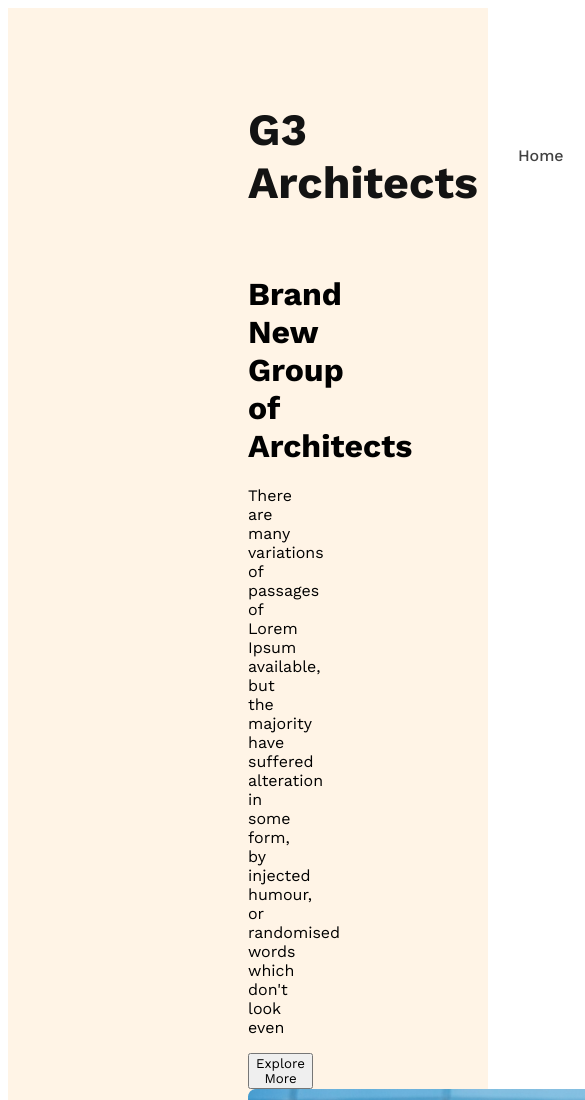
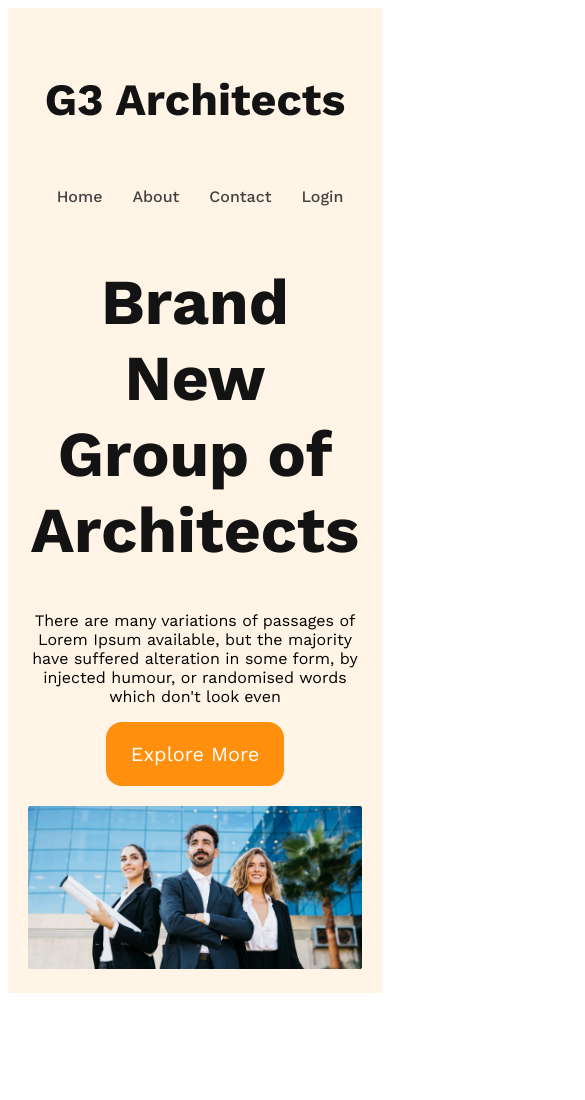
Before and after one commit to FoyjurManik/G3-Arcitect-webside, a plain HTML site: page index.html in a window 390 px wide. Shown: the top 1100 px of the page, 585 px wide, since content can reach past the window. After the commit the page ends 1001 px from the top, so only its background shows below. Drawn offline with nearby package versions, Linux system fonts and the light colour scheme.

Commit message:
added header and responsive for mobile and tablet

```diff
--- a/index.html
+++ b/index.html
@@ -21,9 +21,12 @@
             <div class="banner">
             <h1 class="banner-title">Brand New Group of Architects</h1>
             <p class="banner-discription">There are many variations of passages of Lorem Ipsum available, but the majority have suffered alteration in some form, by injected humour, or randomised words which don't look even</p>
-            <button class="btn-primary">Explore More</button></div>
+            <button class="btn-primary">Explore More</button>
+
+            <img src="images/banner.png" alt="">
             </div>
-            <img src="images/banner.png" alt="">
+        </div>
+
 
 
 
--- a/styles/styles.css
+++ b/styles/styles.css
@@ -1,9 +1,20 @@
 /*Work sans font from google*/
 @import url('https://fonts.googleapis.com/css2?family=Open+Sans:wght@400;800&family=Work+Sans:wght@400;500;600;700;800&display=swap');
+/*shared styles*/
 
 *{
     font-family: 'Open Sans', sans-serif;
     font-family: 'Work Sans', sans-serif;
+}
+.btn-primary{
+    border-radius: 1rem;
+    color: #fff;
+    font-size: 1.25rem;
+    cursor: pointer;
+    background: #ff900e;
+    padding: 20px 25px;
+    border: 0;
+
 }
 header{
     background: rgba(255, 144, 14, 0.10);
@@ -38,3 +49,35 @@ nav li a{
     text-align: center;
     margin: 0 auto;
 }
+.banner-title{
+   font-size: 4rem;
+   font-weight: 700;
+   color: #131313;
+}
+.banner-description{
+    color: #727272;
+}
+.banner img{
+    margin-top: 20px;
+    width: 100%;
+}
+
+
+/*responsive media quaries*/
+@media screen and (max-width: 576px) {
+   header{
+    padding: 20px;
+   }
+   nav{
+    flex-direction: column;
+   }
+}
+/* tablet or medium devices*/
+ @media screen and (min-width:576px) and (max-width: 960px){
+    header{
+        padding: 50px;
+       }
+       nav{
+        flex-direction: column;
+       }
+ }
```
